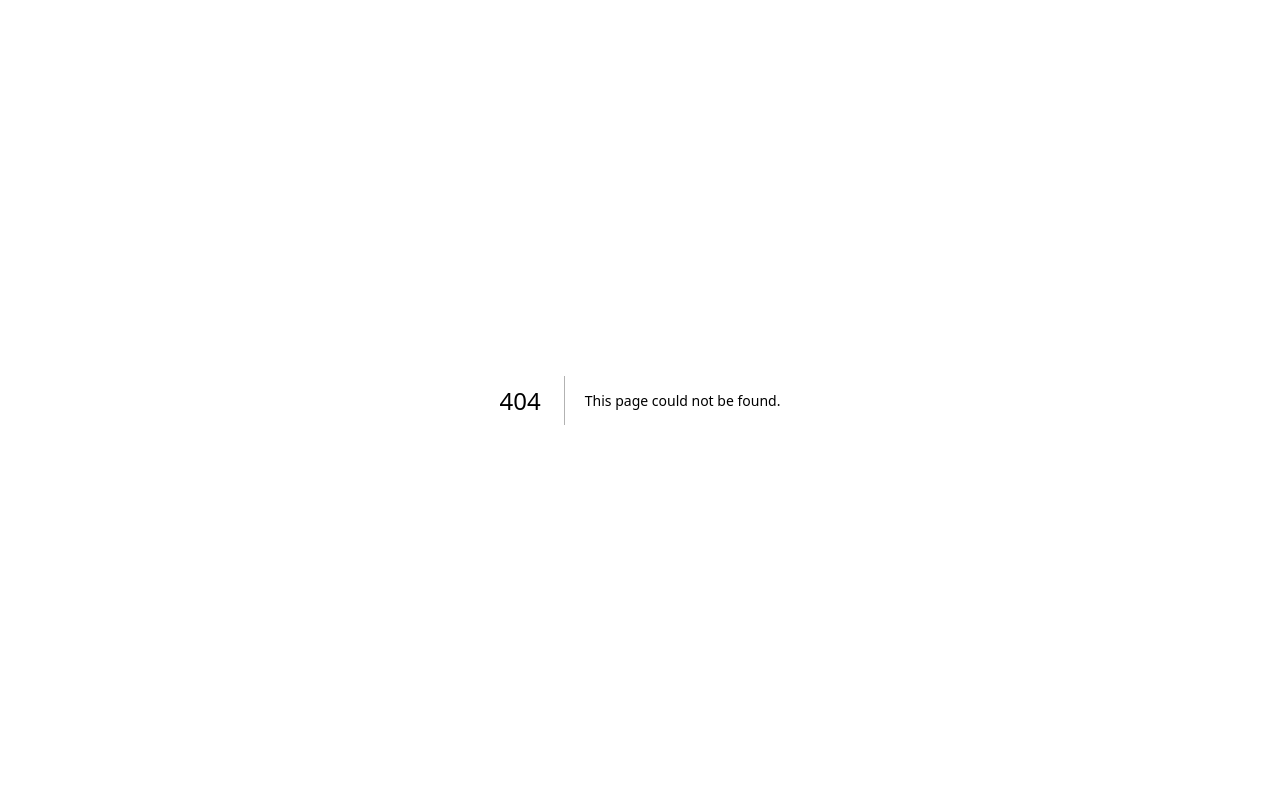
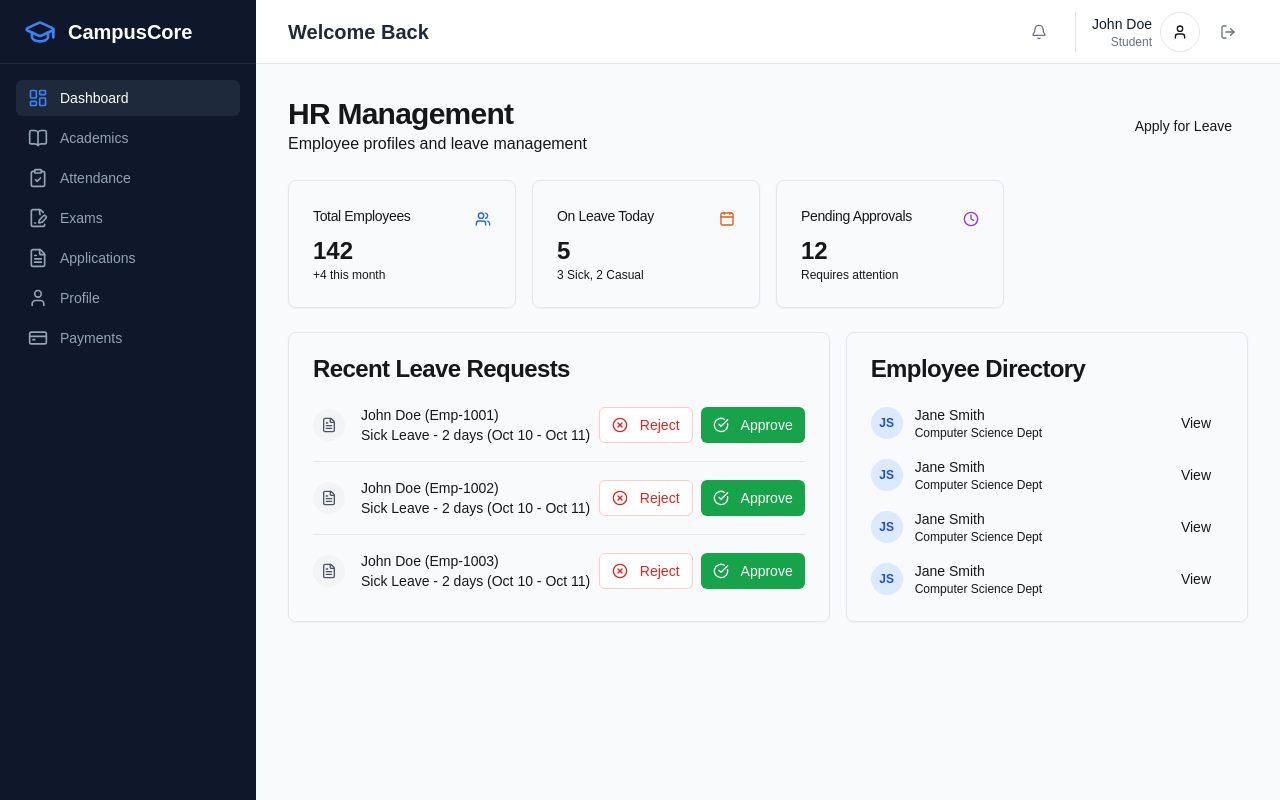
Before and after one commit to AyushBhushan88/CollegeMS-ERP, a Next.js app in the folder apps/web/: page /dashboard/hr in a window 1280 px wide. Before the commit this address had no page. Built offline with nearby package versions, Linux system fonts and the light colour scheme; sample sign-in values are in the browser's storage.

Commit message:
feat(03-04): create HR management dashboard interface
- Employee profile views and stats

- Leave management apply/approve interface

```diff
--- /dev/null
+++ b/apps/web/src/app/dashboard/hr/page.tsx
@@ -0,0 +1,114 @@
+'use client';
+
+import { Users, Calendar, Clock, FileText, CheckCircle, XCircle } from 'lucide-react';
+import { ProtectedRoute } from '@/components/auth/protected-route';
+import { Card, CardContent, CardHeader, CardTitle } from '@/components/ui/card';
+import { Button } from '@/components/ui/button';
+
+export default function HRDashboard() {
+  return (
+    <ProtectedRoute allowedRoles={['ADMIN', 'STAFF', 'HR']}>
+      <div className="space-y-6">
+        <div className="flex flex-col sm:flex-row justify-between items-start sm:items-center gap-4">
+          <div>
+            <h1 className="text-3xl font-bold tracking-tight">HR Management</h1>
+            <p className="text-muted-foreground">Employee profiles and leave management</p>
+          </div>
+          <Button>Apply for Leave</Button>
+        </div>
+
+        <div className="grid gap-4 md:grid-cols-2 lg:grid-cols-4">
+          <Card>
+            <CardHeader className="flex flex-row items-center justify-between pb-2">
+              <CardTitle className="text-sm font-medium">Total Employees</CardTitle>
+              <Users className="h-4 w-4 text-blue-600" />
+            </CardHeader>
+            <CardContent>
+              <div className="text-2xl font-bold">142</div>
+              <p className="text-xs text-muted-foreground">+4 this month</p>
+            </CardContent>
+          </Card>
+          <Card>
+            <CardHeader className="flex flex-row items-center justify-between pb-2">
+              <CardTitle className="text-sm font-medium">On Leave Today</CardTitle>
+              <Calendar className="h-4 w-4 text-orange-600" />
+            </CardHeader>
+            <CardContent>
+              <div className="text-2xl font-bold">5</div>
+              <p className="text-xs text-muted-foreground">3 Sick, 2 Casual</p>
+            </CardContent>
+          </Card>
+          <Card>
+            <CardHeader className="flex flex-row items-center justify-between pb-2">
+              <CardTitle className="text-sm font-medium">Pending Approvals</CardTitle>
+              <Clock className="h-4 w-4 text-purple-600" />
+            </CardHeader>
+            <CardContent>
+              <div className="text-2xl font-bold">12</div>
+              <p className="text-xs text-muted-foreground">Requires attention</p>
+            </CardContent>
+          </Card>
+        </div>
+
+        <div className="grid gap-4 md:grid-cols-2 lg:grid-cols-7">
+          <Card className="col-span-4">
+            <CardHeader>
+              <CardTitle>Recent Leave Requests</CardTitle>
+            </CardHeader>
+            <CardContent>
+              <div className="space-y-4">
+                {[1, 2, 3].map((i) => (
+                  <div key={i} className="flex items-center justify-between border-b pb-4 last:border-0 last:pb-0">
+                    <div className="flex items-center space-x-4">
+                      <div className="bg-gray-100 p-2 rounded-full">
+                        <FileText className="h-4 w-4 text-gray-600" />
+                      </div>
+                      <div>
+                        <p className="text-sm font-medium">John Doe (Emp-{1000 + i})</p>
+                        <p className="text-sm text-muted-foreground">Sick Leave - 2 days (Oct 10 - Oct 11)</p>
+                      </div>
+                    </div>
+                    <div className="flex items-center space-x-2">
+                      <Button variant="outline" size="sm" className="text-red-600 border-red-200 hover:bg-red-50">
+                        <XCircle className="h-4 w-4 mr-1" />
+                        Reject
+                      </Button>
+                      <Button size="sm" className="bg-green-600 hover:bg-green-700 text-white">
+                        <CheckCircle className="h-4 w-4 mr-1" />
+                        Approve
+                      </Button>
+                    </div>
+                  </div>
+                ))}
+              </div>
+            </CardContent>
+          </Card>
+
+          <Card className="col-span-3">
+            <CardHeader>
+              <CardTitle>Employee Directory</CardTitle>
+            </CardHeader>
+            <CardContent>
+              <div className="space-y-4">
+                {[1, 2, 3, 4].map((i) => (
+                  <div key={i} className="flex items-center justify-between">
+                    <div className="flex items-center space-x-3">
+                      <div className="h-8 w-8 rounded-full bg-blue-100 flex items-center justify-center text-blue-700 font-bold text-xs">
+                        JS
+                      </div>
+                      <div>
+                        <p className="text-sm font-medium">Jane Smith</p>
+                        <p className="text-xs text-muted-foreground">Computer Science Dept</p>
+                      </div>
+                    </div>
+                    <Button variant="ghost" size="sm">View</Button>
+                  </div>
+                ))}
+              </div>
+            </CardContent>
+          </Card>
+        </div>
+      </div>
+    </ProtectedRoute>
+  );
+}
```
